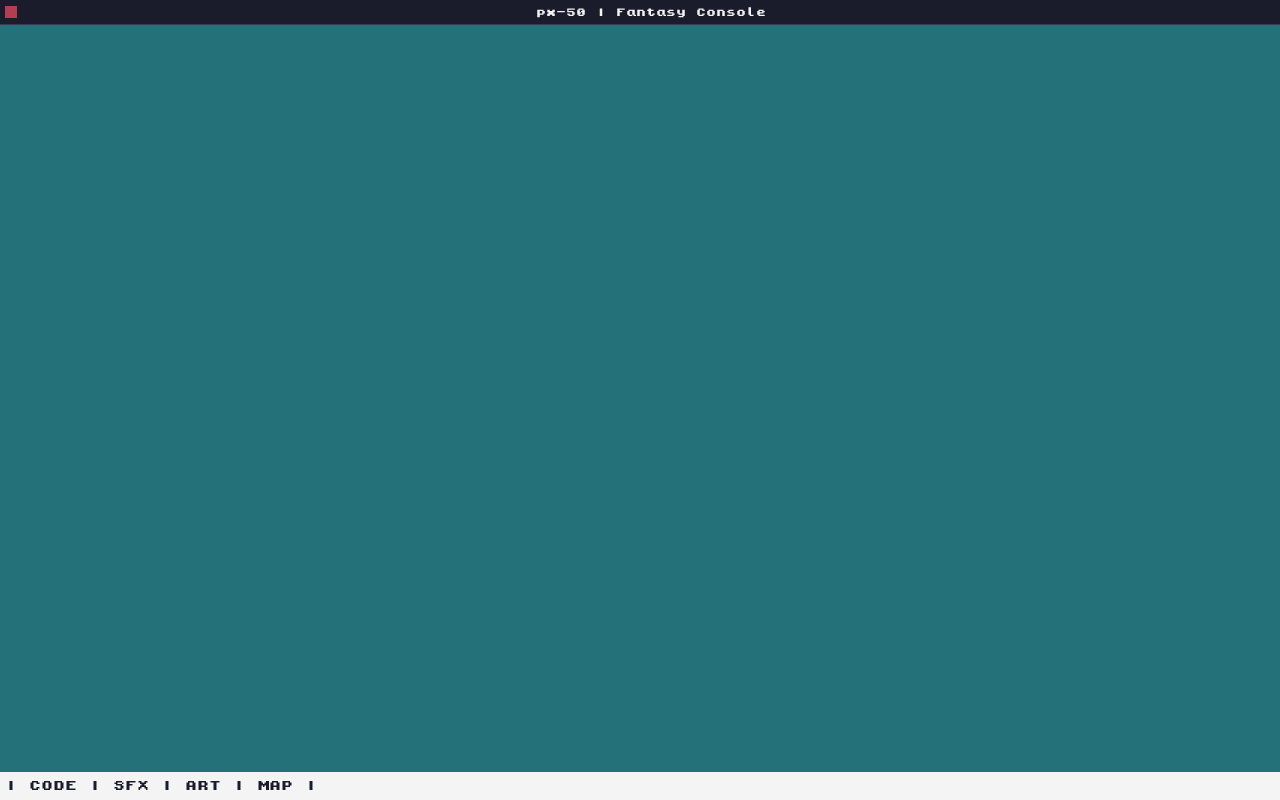
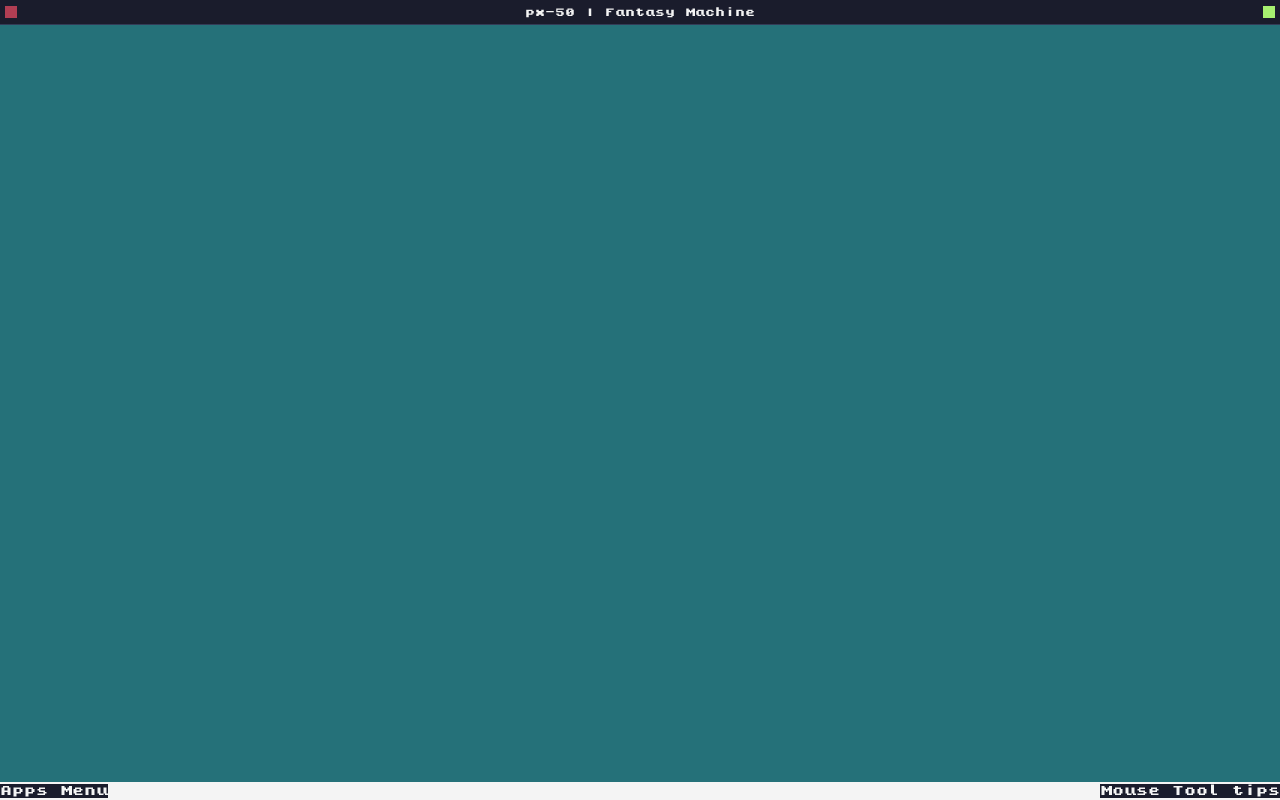
Before and after one commit to hecterbonha/px-50, a React (Create React App) app: page / in a window 1280 px wide. Built offline with nearby package versions, Linux system fonts and the light colour scheme.

Commit message:
another push

```diff
--- a/public/index.html
+++ b/public/index.html
@@ -22,7 +22,7 @@
       work correctly both with client-side routing and a non-root public URL.
       Learn how to configure a non-root public URL by running `npm run build`.
     -->
-    <title>px-50 Fantasy Console</title>
+    <title>px-50 Fantasy Machine</title>
   </head>
   <body>
     <noscript
--- a/src/react/Main/Components/TitleBar.js
+++ b/src/react/Main/Components/TitleBar.js
@@ -20,7 +20,6 @@ const TitleBar = () => {
         justify-content: space-between;
         align-items: center;
         border-bottom: 1px solid var(--color-14);
-        padding-left: 5px;
       `}
     >
       <div
@@ -28,6 +27,7 @@ const TitleBar = () => {
           width: 12px;
           height: 12px;
           background-color: var(--color-2);
+          margin-left: 5px;
         `}
         onClick={() => {
           if (remote) {
@@ -35,8 +35,20 @@ const TitleBar = () => {
           }
         }}
       />
-      <div>px-50 | Fantasy Console</div>
-      <div />
+      <div>px-50 | Fantasy Machine</div>
+      <div
+        className={css`
+          width: 12px;
+          height: 12px;
+          background-color: var(--color-5);
+          margin-right: 5px;
+        `}
+        onClick={() => {
+          if (remote) {
+            remote.getCurrentWindow().minimize();
+          }
+        }}
+      />
     </div>
   );
 };
--- a/src/react/Main/Screen/ConsoleScreen.js
+++ b/src/react/Main/Screen/ConsoleScreen.js
@@ -36,7 +36,7 @@ const WelcomeMessage = () => {
       ) : (
         <div>
           <h1>Welcome to px-50!</h1>
-          <h5>Electron powered Fantasy Console</h5>
+          <h5>Electron powered Fantasy Machine</h5>
           <div
             className={css`
               font-size: 12px;
--- a/src/react/Main/Screen/Desktop.js
+++ b/src/react/Main/Screen/Desktop.js
@@ -28,11 +28,12 @@ const ToolBar = () => {
         color: var(--color-0);
         display: flex;
         flex-direction: row;
+        justify-content: space-between;
         align-items: center;
-        padding: 5px;
       `}
     >
-      | CODE | SFX | ART | MAP |
+      <div>{'Apps Menu'}</div>
+      <div>{'Mouse Tool tips'}</div>
     </div>
   );
 };
```
Also changed, not shown: public/manifest.json.
